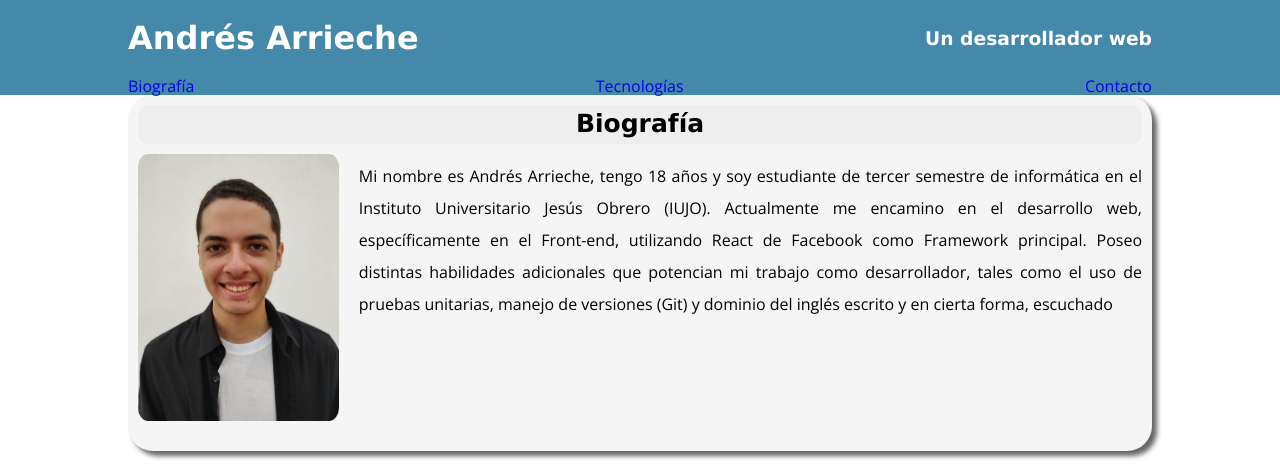
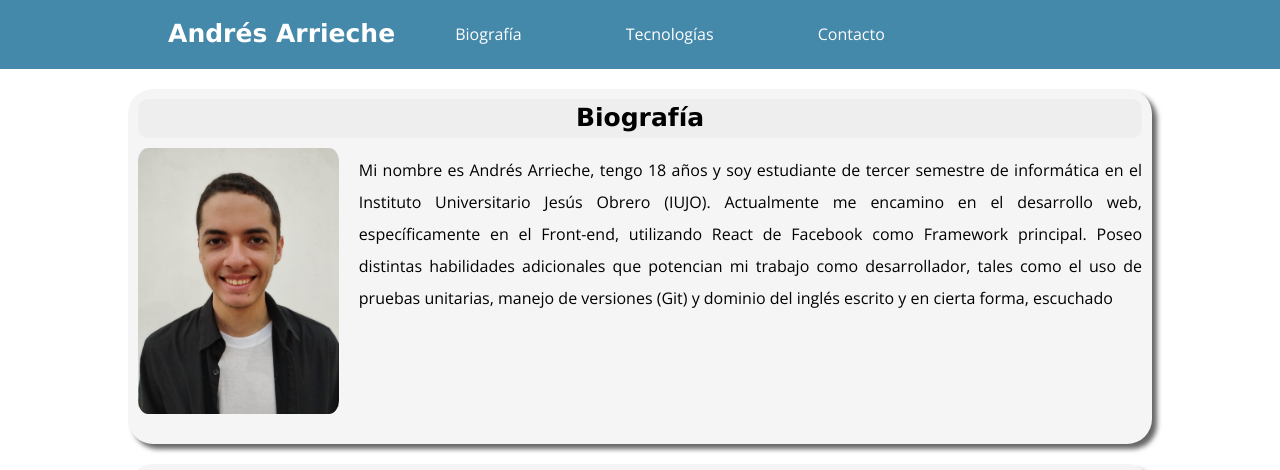
Before and after one commit to AndresBlade/AndresBlade.github.io, a plain HTML site: page index.html in a window 1280 px wide. Shown: the top 470 px of the page. Drawn offline with nearby package versions, Linux system fonts and the light colour scheme.

Commit message:
Finalizado navbar junto con otras estilizaciones

```diff
--- a/css/styles.css
+++ b/css/styles.css
@@ -42,14 +42,16 @@ a:any-link {
 	background-color: var(--colorPrimario);
 	padding: 0 2.5% 0 2.5%;
 	color: #fff;
-	justify-content: space-between;
 	align-items: center;
 	flex-direction: column;
+	margin-bottom: 2rem;
 }
 
-.header__nombre,
-.header__frase {
+.header__nombre {
 	padding: 2rem 0;
+	font-size: 2.5rem;
+	width: 100%;
+	text-align: center;
 }
 
 .header > *:nth-child(2n - 1) {
@@ -58,26 +60,71 @@ a:any-link {
 
 @media (min-width: 768px) {
 	.header {
-		padding: 0 10% 0 10%;
+		padding: 0 5% 0 5%;
 		flex-direction: row;
 	}
 
+	.header__nombre {
+		width: 30%;
+	}
 	.header > *:nth-child(n - 1) {
 		border: none;
 	}
 }
 
-.navegacion {
-	background-color: var(--colorPrimario);
+@media (min-width: 992px) {
+	.header {
+		padding: 0 10% 0 10%;
+	}
 }
 
-.navegacion__barra {
-	display: flex;
-	list-style-type: none;
-	flex-direction: row;
-	justify-content: space-between;
+.navbar {
+	/* flex: 1 1 80%; */
+	width: 80%;
+	padding: 1rem 0;
 }
 
+.nav__list-item {
+	display: block;
+	text-align: center;
+	list-style-type: none;
+	padding: 1rem 0rem;
+	transition: 0.4s;
+	border-radius: 1rem;
+}
+
+.nav__list-item:hover {
+	background-color: #497a98;
+}
+
+.nav__link:any-link {
+	color: white;
+	transition: 0.4s;
+}
+
+@media (min-width: 768px) {
+	.navbar {
+		width: 0;
+		flex: 1 1 0;
+		padding: 0;
+	}
+
+	.nav__list-item {
+		display: inline-block;
+		margin-right: 4rem;
+		padding: 1rem 2rem;
+	}
+}
+
+@media (min-width: 992px) {
+	.nav__list-item {
+		margin-right: 6rem;
+	}
+}
+
+.nav__link:hover {
+	text-shadow: #ccc 0 0 4px;
+}
 .contenedor {
 	width: 95%;
 	margin: 0 auto;
--- a/index.html
+++ b/index.html
@@ -21,23 +21,23 @@
 		<!-- Fonts -->
 	</head>
 	<body>
-		<header class="header contendor">
+		<header class="header">
 			<h1 class="header__nombre">Andrés Arrieche</h1>
-			<h3 class="header__frase">Un desarrollador web</h3>
+			<nav class="navbar">
+				<ul class="navbar-nav nav">
+					<li class="nav__list-item">
+						<a href="#biografia" class="nav__link">Biografía</a>
+					</li>
+					<li class="nav__list-item">
+						<a href="#tecnologias" class="nav__link">Tecnologías</a>
+					</li>
+					<li class="nav__list-item">
+						<a href="#contacto" class="nav__link">Contacto</a>
+					</li>
+				</ul>
+			</nav>
 		</header>
-		<nav class="navegacion">
-			<ul class="navegacion__barra contenedor">
-				<li>
-					<a href="#biografia" class="navegacion__link">Biografía</a>
-				</li>
-				<li>
-					<a href="#tecnologias" class="navegacion__link">Tecnologías</a>
-				</li>
-				<li>
-					<a href="#contacto" class="navegacion__link">Contacto</a>
-				</li>
-			</ul>
-		</nav>
+
 		<main class=" contenedor contenedor-resaltado contenido-principal" id="biografia">
 			<h1 class="contenido-principal__titulo titulo">Biografía</h1>
 			<img
```
